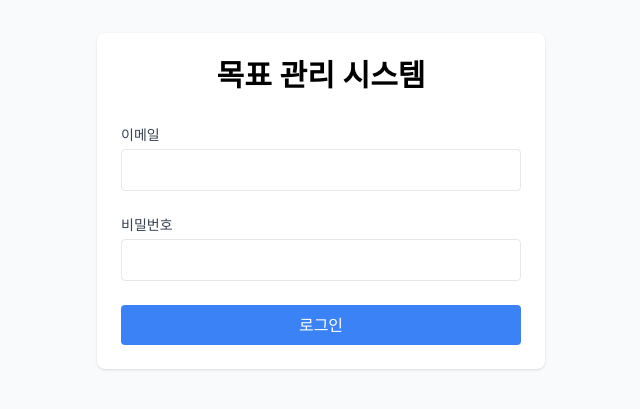
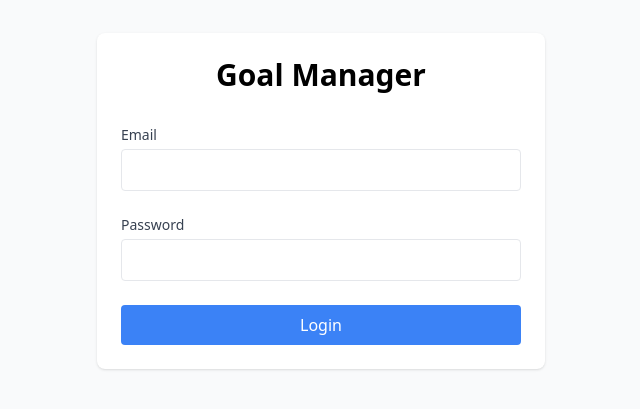
Before and after one commit to twan65/goal-manager, a React (Vite) app: page /login in a window 1280 px wide. Shown: the part 199-608 px from the top of the page, without its empty margins (319-959 px from the left). Built offline with nearby package versions, Linux system fonts and the light colour scheme.

Commit message:
Modify API利用するように修正

```diff
--- a/src/components/goals/pages/GoalList.tsx
+++ b/src/components/goals/pages/GoalList.tsx
@@ -1,16 +1,15 @@
-import { useCallback, useState } from "react";
+import { useCallback, useEffect } from "react";
 import GoalInformation from "../GoalInformation";
 import Main from "../../common/Main";
 import Header from "../../common/Header";
 import AddGoalButton from "../AddGoalButton";
-import { GoalResponse } from "../model/Model";
 import { usePageTransition } from "../../../hooks/usePageTransition";
 import Goal from "../Goal";
+import { useAsync } from "../../../hooks/useAsync";
+import { api } from "../../../api";
+import { GoalData } from "../../../api/goals/types";
 
-const GoalList = () => {
-  const { move } = usePageTransition();
-
-  const [goals, setGoals] = useState<GoalResponse[]>([
+const dummyGoals: GoalData[] = [
   {
     id: 1,
     title: "TypeScript 마스터하기",
@@ -27,30 +26,41 @@ const GoalList = () => {
     completed: true,
     tags: ["개발", "오픈소스"],
   },
-  ]);
+];
+
+const GoalList = () => {
+  const { move } = usePageTransition();
+  // const { user, logout } = useAuth();
+  const { loading, error, data: goals, execute } = useAsync<GoalData[]>();
+
+  useEffect(() => {
+    execute(() => api.goals.getAll().then((res) => dummyGoals));
+  }, [execute]);
 
   const deleteGoal = useCallback(
     (id: number) => {
-      console.log(id);
-      setGoals(goals.filter((goal) => goal.id !== id));
+      // setGoals(goals.filter((goal) => goal.id !== id));
     },
     [goals]
   );
 
   const toggleGoal = useCallback(
     (id: number) => {
-      console.log(goals.find((goal) => goal.id === id)?.completed);
-      const newGoals = goals.map((goal) =>
-        goal.id === id ? { ...goal, completed: !goal.completed } : goal
-      );
-      setGoals(newGoals);
+      // const newGoals = goals.map((goal) =>
+      //   goal.id === id ? { ...goal, completed: !goal.completed } : goal
+      // );
+      // setGoals(newGoals);
     },
     [goals]
   );
 
+  if (loading) return <div>Loading..</div>;
+  if (error) return <div>エラーが発生しました</div>;
+  if (!goals) return null;
+
   return (
     <Main>
-      <Header title="목표 일람">
+      <Header title="目標's">
         <AddGoalButton onClick={() => move("/goals/create")} />
       </Header>
 
--- a/src/components/login/pages/Login.tsx
+++ b/src/components/login/pages/Login.tsx
@@ -15,28 +15,22 @@ const Login = () => {
     setError("");
 
     try {
-      const success = await login(email, password);
-      if (success) {
-        navigate("/goals");
-      } else {
-        setError("이메일 또는 비밀번호가 올바르지 않습니다.");
-      }
-    } catch (err) {
-      setError("로그인 중 오류가 발생했습니다.");
+      await login(email, password);
+      navigate("/goals");
+    } catch (error) {
+      setError((error as Error).message);
     }
   };
 
   return (
     <div className="min-h-screen flex items-center justify-center bg-gray-50">
       <div className="max-w-md w-full p-6 bg-white rounded-lg shadow">
-        <h2 className="text-3xl font-bold text-center mb-8">
-          목표 관리 시스템
-        </h2>
+        <h2 className="text-3xl font-bold text-center mb-8">Goal Manager</h2>
 
         <form onSubmit={handleSubmit} className="space-y-6">
           <div>
             <label className="block text-sm font-medium text-gray-700">
-              이메일
+              Email
             </label>
             <input
               type="email"
@@ -49,7 +43,7 @@ const Login = () => {
 
           <div>
             <label className="block text-sm font-medium text-gray-700">
-              비밀번호
+              Password
             </label>
             <input
               type="password"
@@ -66,7 +60,7 @@ const Login = () => {
             type="submit"
             className="w-full py-2 bg-blue-500 text-white rounded hover:bg-blue-600"
           >
-            로그인
+            Login
           </button>
         </form>
       </div>
```
Lines whose indentation alone changed are shown as unchanged.
